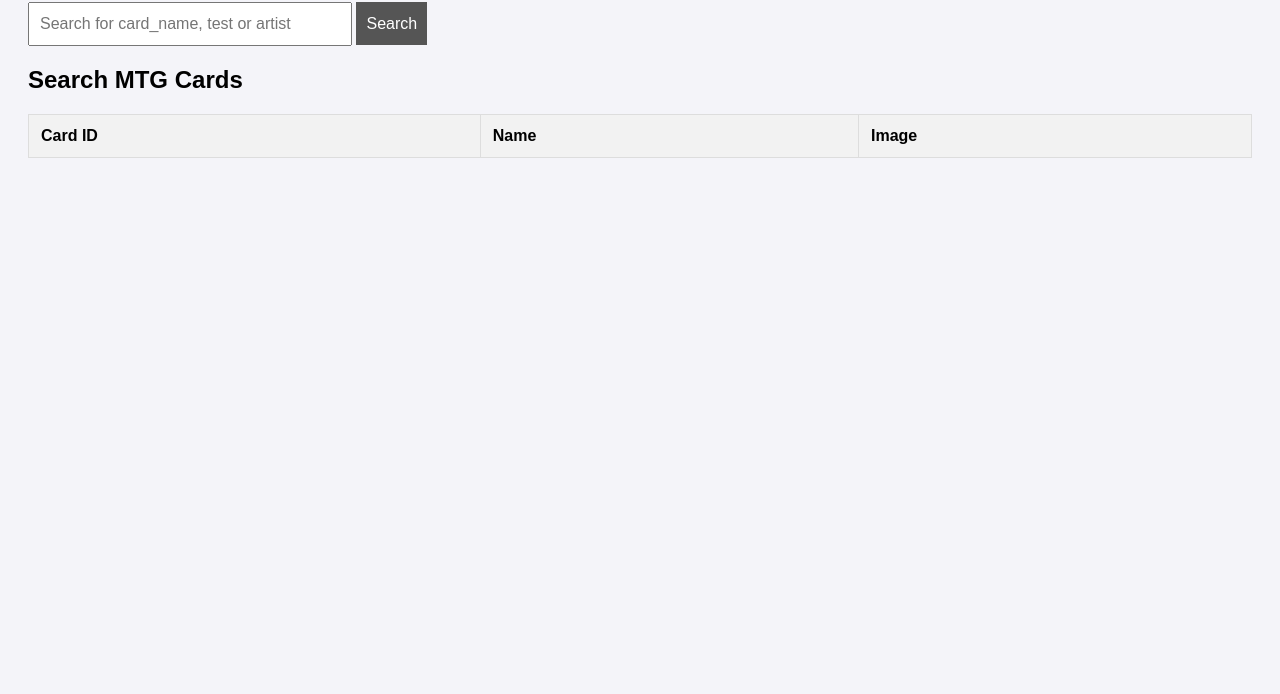
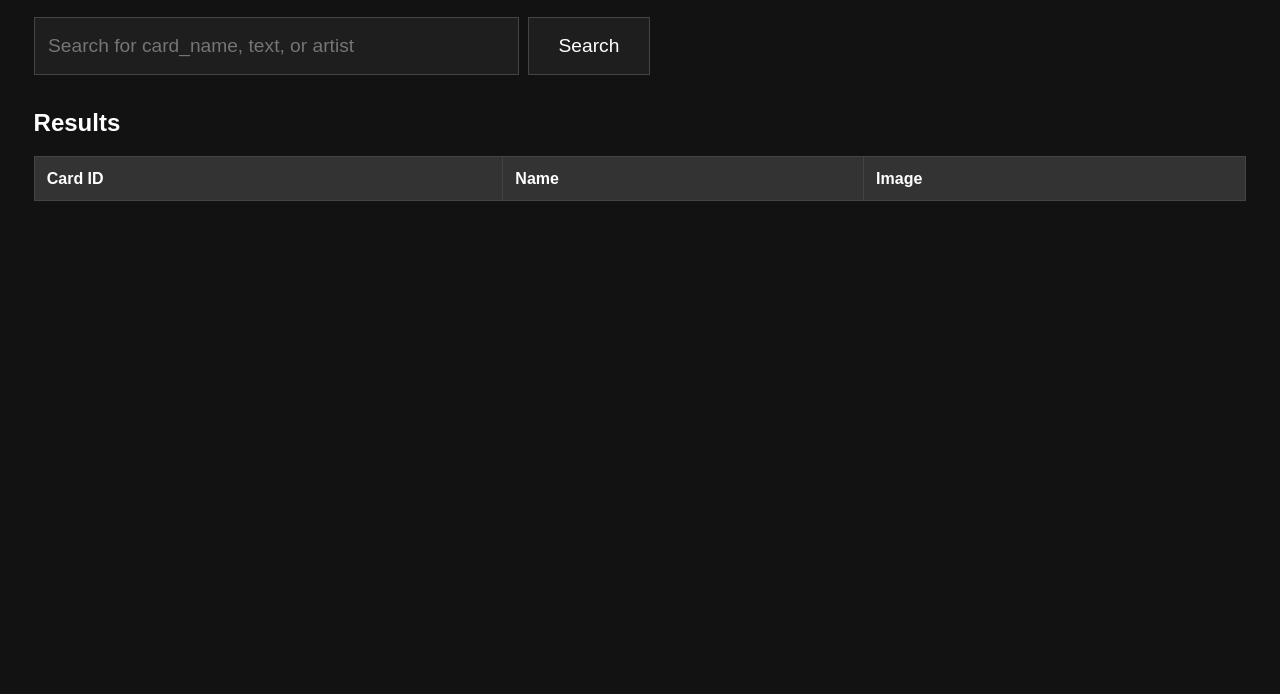
Before and after one commit to grxver7/Big-Data-Exam, a plain HTML site: page website_mtg/index.html in a window 1280 px wide. Shown: the part 106-800 px from the top of the page. Drawn offline with Linux system fonts and the light colour scheme.

Commit message:
changed web design

```diff
--- a/website_mtg/index.html
+++ b/website_mtg/index.html
@@ -1,72 +1,87 @@
 <!DOCTYPE html>
-<html lang="de">
+<html lang="en">
 <head>
     <meta charset="UTF-8">
     <meta name="viewport" content="width=device-width, initial-scale=1.0">
-    <title>MTG card search</title>
+    <title>MTG Card Search</title>
     <style>
         body {
             font-family: Arial, sans-serif;
-            padding: 20px;
-            background-color: #f4f4f9;
+            padding: 2%;
+            background-color: #121212; /* Dark background */
+            color: #ffffff;
         }
         .search-container {
-            margin-bottom: 20px;
+            margin-bottom: 1%;
+            display: flex;
+            align-items: center;
         }
         .search-container input {
-            height: 20px;
-            padding: 10px;
-            font-size: 16px;
-            width: 300px;
+            height: 3em;
+            padding: 0.7em;
+            font-size: 1.2em;
+            width: 40%;
+            background-color: #1e1e1e;
+            color: #ffffff;
+            border: 0.1em solid #444444;
+            box-sizing: border-box;
         }
         .search-container button {
-            height: 43px;
-            padding: 10px;
-            font-size: 16px;
+            height: 3em;
+            width: 10%;
+            padding: 0.7em;
+            font-size: 1.2em;/
             cursor: pointer;
-            background-color: #555555;
-            color: white;
-            border: none;
+            background-color: #1e1e1e;
+            color: #ffffff;
+            margin: 0.5em;
+            border: 0.1em solid #444444;
+            box-sizing: border-box;
         }
         .search-container button:hover {
-            background-color: #0056b3;
+            background-color: #0077e6;
         }
         table {
             width: 100%;
             border-collapse: collapse;
+            min-height: 300px;
         }
         th, td {
-            padding: 12px;
-            border: 1px solid #ddd;
+            padding: 1%;
+            border: 0.1em solid #444444;
             text-align: left;
         }
         th {
-            background-color: #f2f2f2;
+            background-color: #333333;
+            color: #ffffff;
+        }
+        td {
+            background-color: #1e1e1e;
         }
         img {
-            width: 100px;
+            width: 20%;
             height: auto;
         }
         #errorMessage {
-            color: red;
-            margin-bottom: 10px;
+            color: #ff4d4d;
+            margin-bottom: 2%;
         }
     </style>
 </head>
 <body>
 
-<h1>Magic: The Gathering Karten Suche</h1>
+<h1>Magic: The Gathering Card Search</h1>
 
 <!-- Searchbox -->
 <div class="search-container">
-    <input type="text" id="searchQuery" placeholder="Search for card_name, test or artist" />
+    <input type="text" id="searchQuery" placeholder="Search for card_name, text, or artist" />
     <button onclick="searchCards()">Search</button>
 </div>
-<!-- errormessage -->
+<!-- Error message -->
 <div id="errorMessage"></div>
 
 <!-- Search MTG Cards -->
-<h2>Search MTG Cards</h2>
+<h2>Results</h2>
 <table id="resultsTable">
     <thead>
     <tr>
@@ -86,13 +101,13 @@
         const resultsTableBody = document.querySelector("#resultsTable tbody");
         const errorMessage = document.getElementById("errorMessage");
 
-        // clear the table
+        // Clear the table
         resultsTableBody.innerHTML = "";
         errorMessage.textContent = "";
 
         if (searchQuery) {
             try {
-                // API-Queue
+                // API Query
                 const response = await fetch(`/search?query=${encodeURIComponent(searchQuery)}`);
 
                 if (!response.ok) {
```
